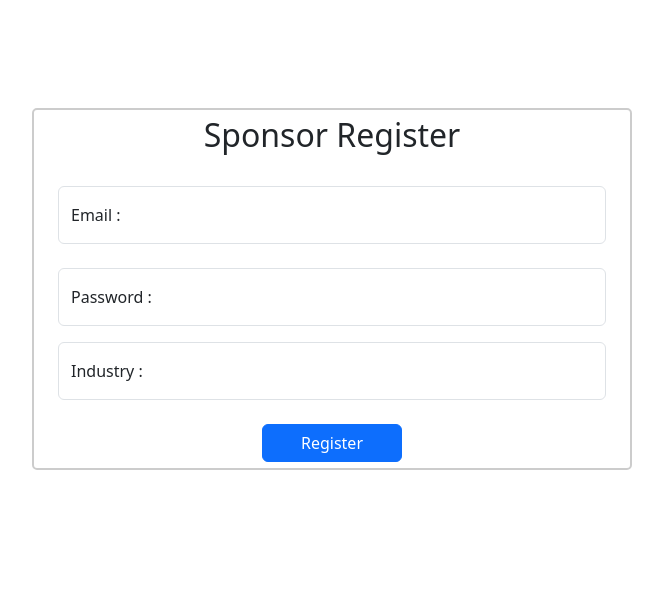
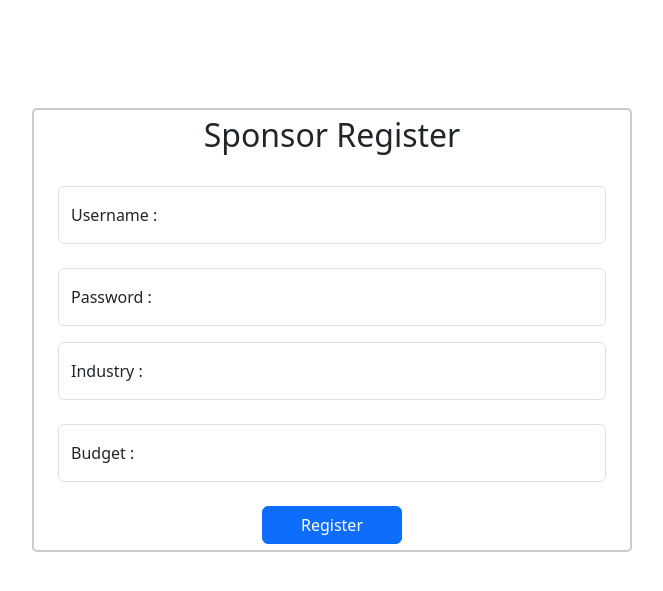
Before and after one commit to Rubix-av/IESCP, a Flask app: page /sponsor-register in a window 1280 px wide. Shown: the part 56-647 px from the top of the page, without its empty margins (308-971 px from the left). Run offline with Flask 3, Linux system fonts and the light colour scheme.

Commit message:
Added budget field to sponsor-register

```diff
--- a/website/templates/sponsor-register.html
+++ b/website/templates/sponsor-register.html
@@ -9,7 +9,7 @@
 
       <div class="form-floating mb-4">
         <input type="email" id="email" name="email" placeholder="Enter Email" class="form-control">
-        <label for="email">Email : </label>
+        <label for="email">Username : </label>
       </div>
 
       <div class="form-floating mb-3">
@@ -22,6 +22,11 @@
         <label for="industry">Industry : </label>
       </div>
 
+      <div class="form-floating mb-4">
+        <input type="number" id="budget" name="budget" placeholder="Enter Budget" class="form-control">
+        <label for="budget">Budget : </label>
+      </div>
+
         <button class="btn btn-primary" type="submit" id="login" style="width: 140px;">Register</button>
   </form>
 </div>
```
